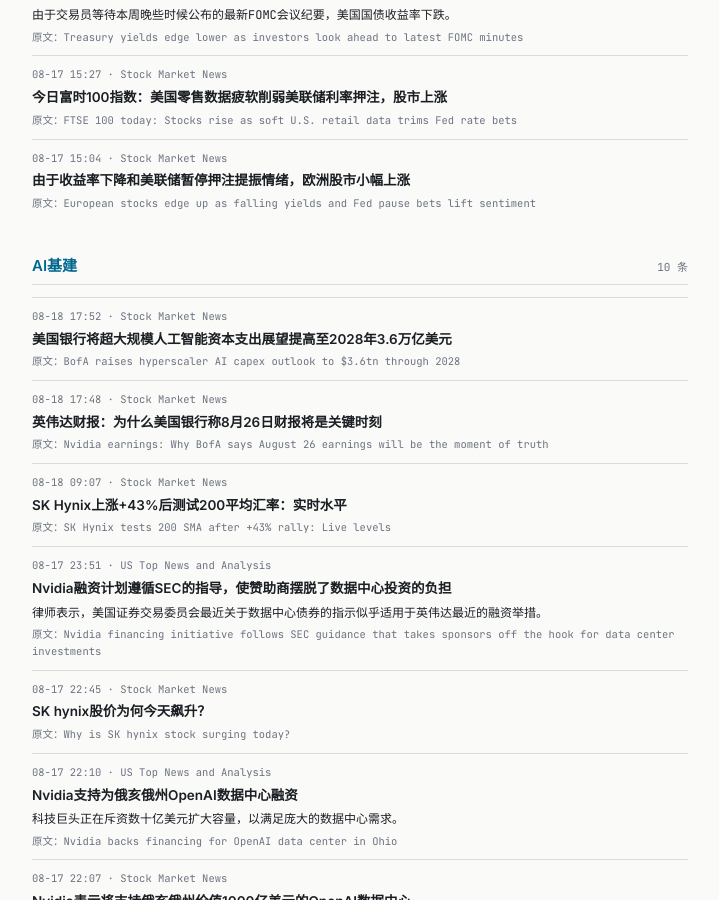
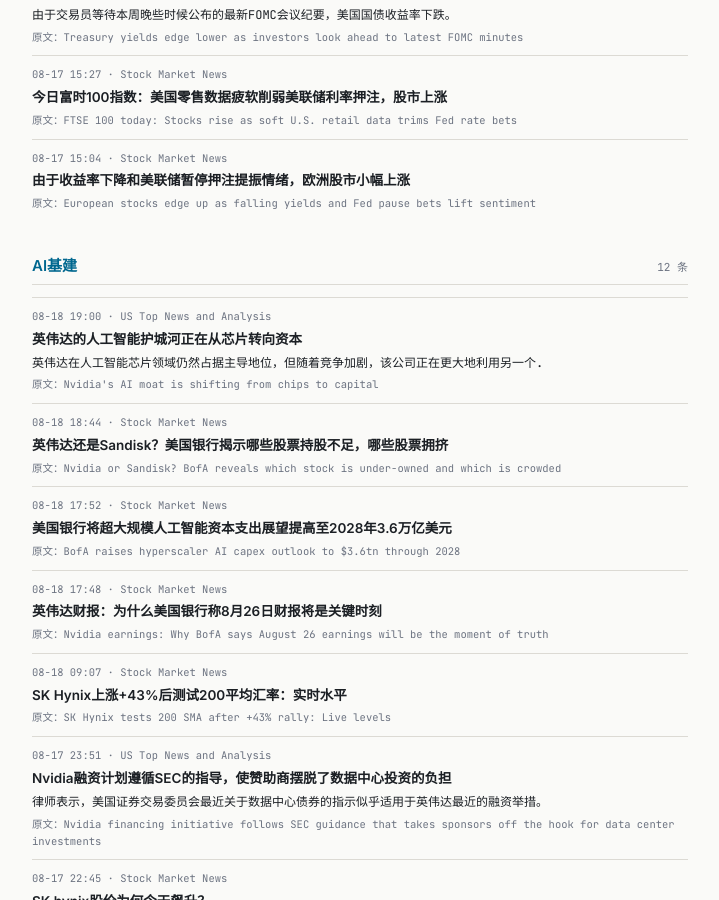
Before and after one commit to tang3super/tang3super.github.io, a Jekyll site: the page built from macro-trade/news-digest.md, in a window 1280 px wide and 900 px high, scrolled down 4683 px. Shown: the whole window, without its empty margins (280-999 px from the left). Built offline with Jekyll 4.4.1, drawn with Linux system fonts in a browser that asks for light colours; some of the changed text lies outside the part shown.

Commit message:
sync news-digest article

```diff
--- a/macro-trade/news-digest.md
+++ b/macro-trade/news-digest.md
@@ -5,7 +5,7 @@
 date: '2026-08-18'
 summary: 2026年第34周监控
 week_label: 2026年第34周监控
-last_updated: 2026-08-18 18:47
+last_updated: 2026-08-18 19:10
 refresh_note: 每 5 分钟自动刷新
 topics:
 - name: 地缘政治
@@ -321,6 +321,19 @@
     title_zh: 由于收益率下降和美联储暂停押注提振情绪，欧洲股市小幅上涨
 - name: AI基建
   items:
+  - title: Nvidia's AI moat is shifting from chips to capital
+    summary: Nvidia still has dominant market share in AI chips, but with competition picking up steam, the company is taking greater advantage of anothe…
+    link: https://www.cnbc.com/2026/08/18/nvidias-ai-moat-is-shifting-from-chips-to-capital.html
+    source: US Top News and Analysis
+    time: 08-18 19:00
+    title_zh: 英伟达的人工智能护城河正在从芯片转向资本
+    summary_zh: 英伟达在人工智能芯片领域仍然占据主导地位，但随着竞争加剧，该公司正在更大地利用另一个.
+  - title: Nvidia or Sandisk? BofA reveals which stock is under-owned and which is crowded
+    summary: ''
+    link: https://www.investing.com/news/stock-market-news/nvidia-or-sandisk-bofa-reveals-which-stock-is-underowned-and-which-is-crowded-4864782
+    source: Stock Market News
+    time: 08-18 18:44
+    title_zh: 英伟达还是Sandisk？美国银行揭示哪些股票持股不足，哪些股票拥挤
   - title: BofA raises hyperscaler AI capex outlook to $3.6tn through 2028
     summary: ''
     link: https://www.investing.com/news/stock-market-news/bofa-raises-hyperscaler-ai-capex-outlook-to-36tn-through-2028-93CH-4864617
```
